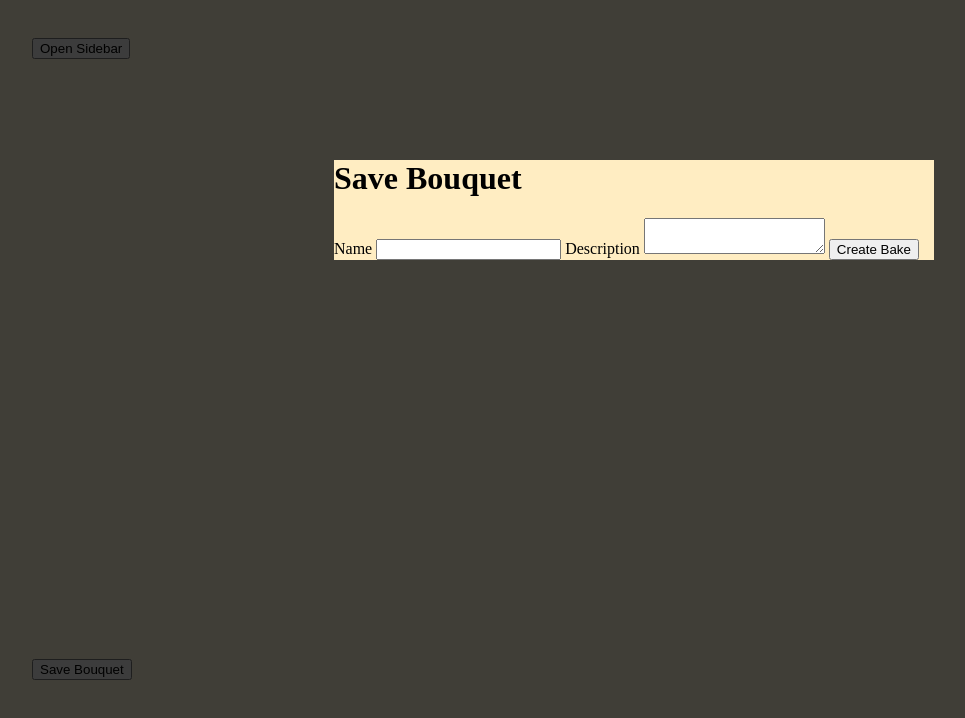
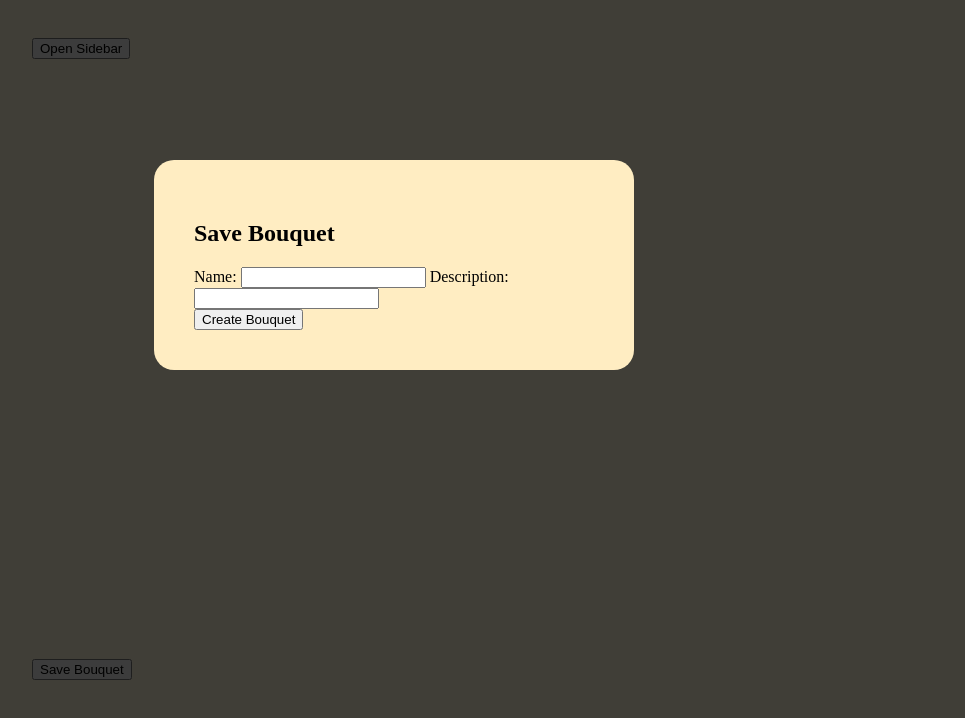
Before and after one commit to angelopoole/Bloom-FrontEnd, a plain HTML site: page index.html in a window 1280 px wide. Both pictures are taken after a click on the button "Save Bouquet". Shown: the whole page, without its empty margins (6-971 px from the left). Drawn offline with Linux system fonts and the light colour scheme; no server answers.

Commit message:
fixing save form

```diff
--- a/index.html
+++ b/index.html
@@ -33,12 +33,12 @@
 
     <div id="modal" style="display: none;" data-action="close">
         <form id="save-bouquet-form">
-            <h1>Save Bouquet</h1>
-            <label for="name">Name</label>
+            <h2>Save Bouquet</h2>
+            <label for="name">Name:</label>
             <input type="text" name="name">
-            <label for="description">Description</label>
-            <textarea name="description" rows="2"></textarea>
-            <input type="submit" value="Create Bake">
+            <label for="description">Description:</label>
+            <input type="text" name="description"><br>
+            <input type="submit" value="Create Bouquet">
         </form>
     </div>
 
--- a/style.css
+++ b/style.css
@@ -52,14 +52,12 @@
 
   .side-image {
     height: 90px;
-    /* width: 90px; */
     background-position: center;
     background-size: contain;
   }
 
   .main-image {
     height: 200px;
-    /* width: 200px; */
     background-position: center;
     background-size: contain;
   }
@@ -67,7 +65,6 @@
   #flower-main {
     height: 75vh;
     text-align: left;
-    /* text-overflow:  */
     display: flex;
     flex-flow: wrap;
     margin: auto;
@@ -81,13 +78,8 @@
 
   .bouquet-item-image {
     height: 90px;
-    width: 90px;
     background-position: center;
     background-size: contain;
-    /* display: flex;
-    flex-flow: wrap;*/
-    /* padding: 10px; */
-    /* margin: auto; */
   }
 
   .bouquet-item {
@@ -98,8 +90,6 @@
     display: flex;
     flex-flow: wrap;
     justify-content: center;
-    /* padding: 10px; */
-    /* margin: auto; */
   }
 
   #modal {
@@ -114,7 +104,14 @@
 
   #save-bouquet-form {
     background-color: rgb(255, 237, 194);
-    margin-top: 20vh;
-    width: 600px;
-    margin: 20vh auto 0;
+    /* margin-top: 20vh; */
+    width: 400px;
+    margin: 20vh;
+    padding: 40px;
+    border-radius: 20px;
+    justify-content: center;
   }
+
+  #create-bouquet {
+    justify-content: center;
+  }
```
